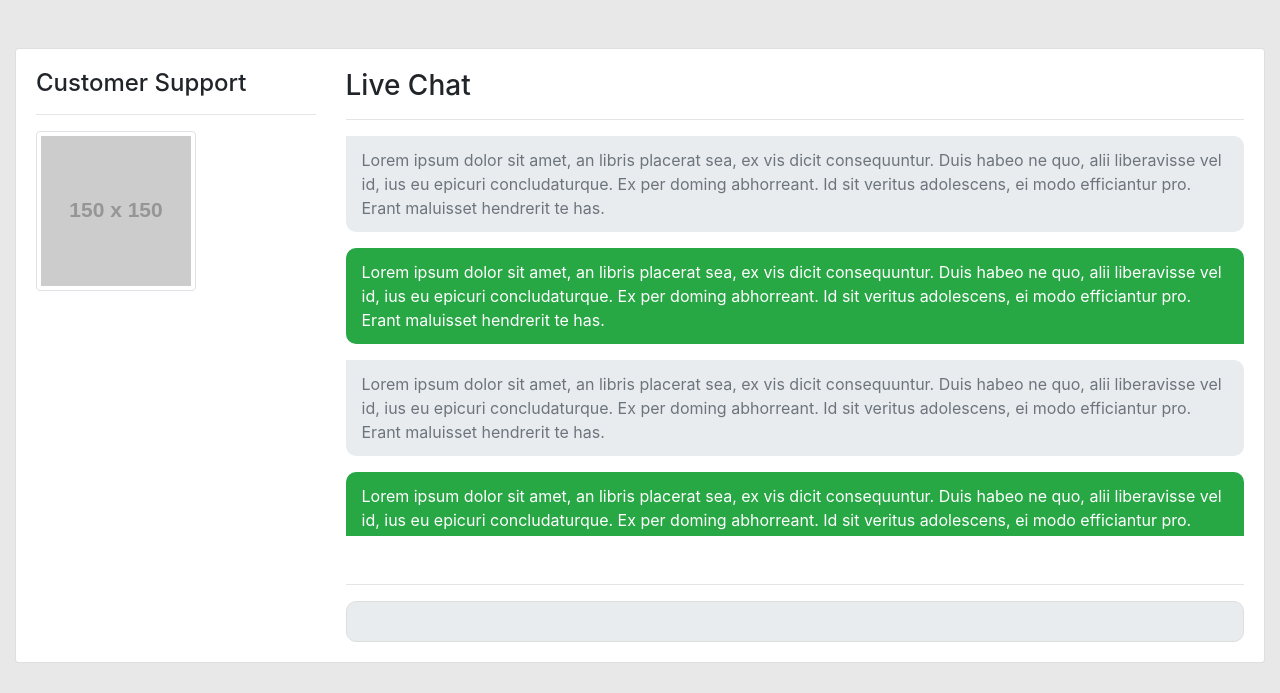
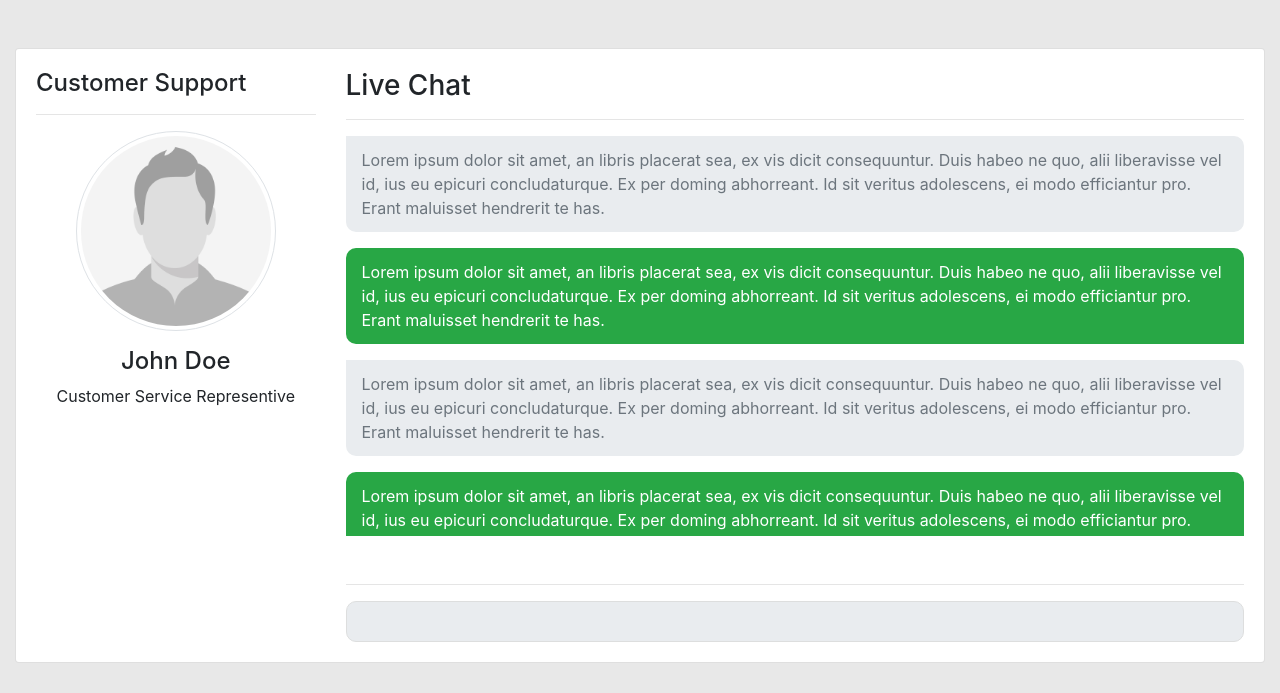
Before and after one commit to meehanman/CustomerServiceAI, a website: page UI/index.html in a window 1280 px wide. Drawn offline with nearby package versions, Linux system fonts and the light colour scheme; placeholder pictures from the web are drawn by us.

Commit message:
Fixed Bad Input Field

```diff
--- a/UI/index.html
+++ b/UI/index.html
@@ -21,9 +21,31 @@
                 Customer Support
               </h4>
               <hr>
-              <img class="img-thumbnail" src="http://via.placeholder.com/150x150" alt="...">
+              <div class="row">
+                <div class='mx-auto'>
+
+                  <img width=' 200px' class="img-thumbnail rounded-circle" src="img/profile.jpg" alt="...">
+
+                </div>
+              </div>
+              <div class="row">
+                <div class='mt-3 mx-auto'>
+                  <h4>
+                    John Doe
+                  </h4>
+
+                </div>
+              </div>
+              <div class="row">
+                <div class='mx-auto'>
+                  <p>
+                    Customer Service Representive
+                  </p>
+
+                </div>
+              </div>
             </div>
-            <div class='col-md-9'>
+            <div class=' col-md-9' ="col-md-9'">
               <h3>
                 Live Chat
               </h3>
@@ -108,7 +130,7 @@
 
               <div class="mt-5">
                 <hr>
-                <input class="chatInput type=" text-area"=" text-area""="text-area" ""></input>
+                <input class="chatInput" type="text-area"></input>
                 <!-- End Chat Input -->
               </div>
             </div>
```
Also changed, not shown: UI/img/profile.jpg (added), 1 other file.
